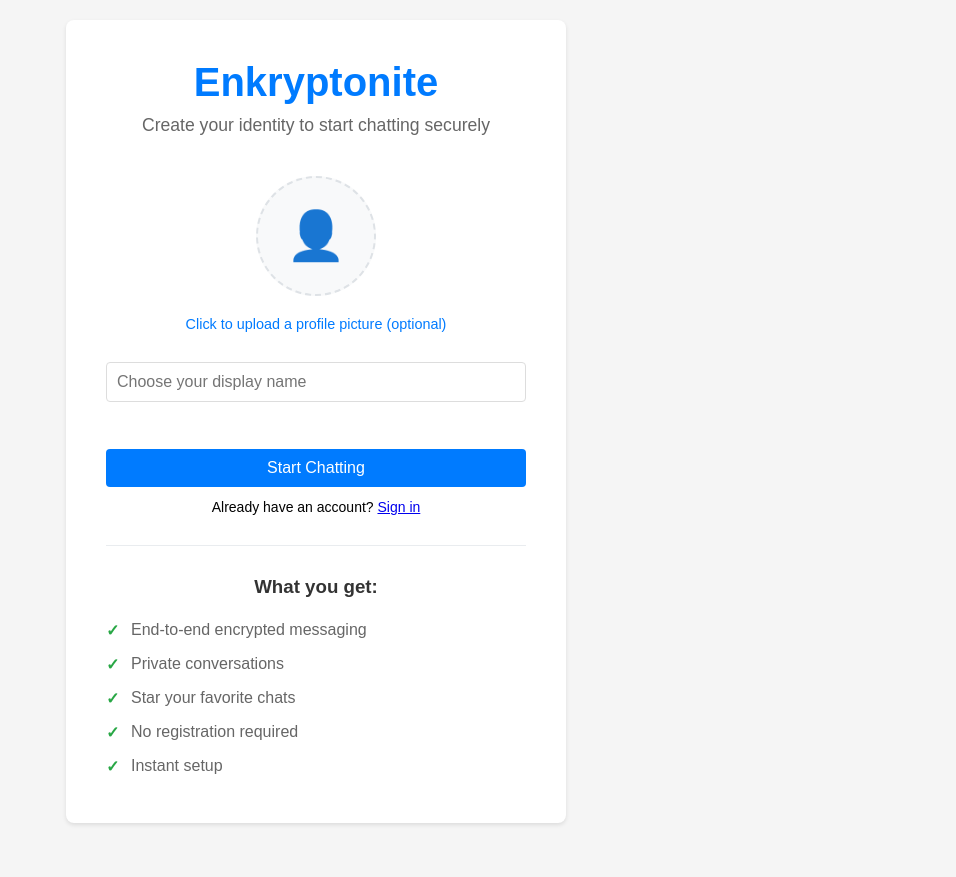
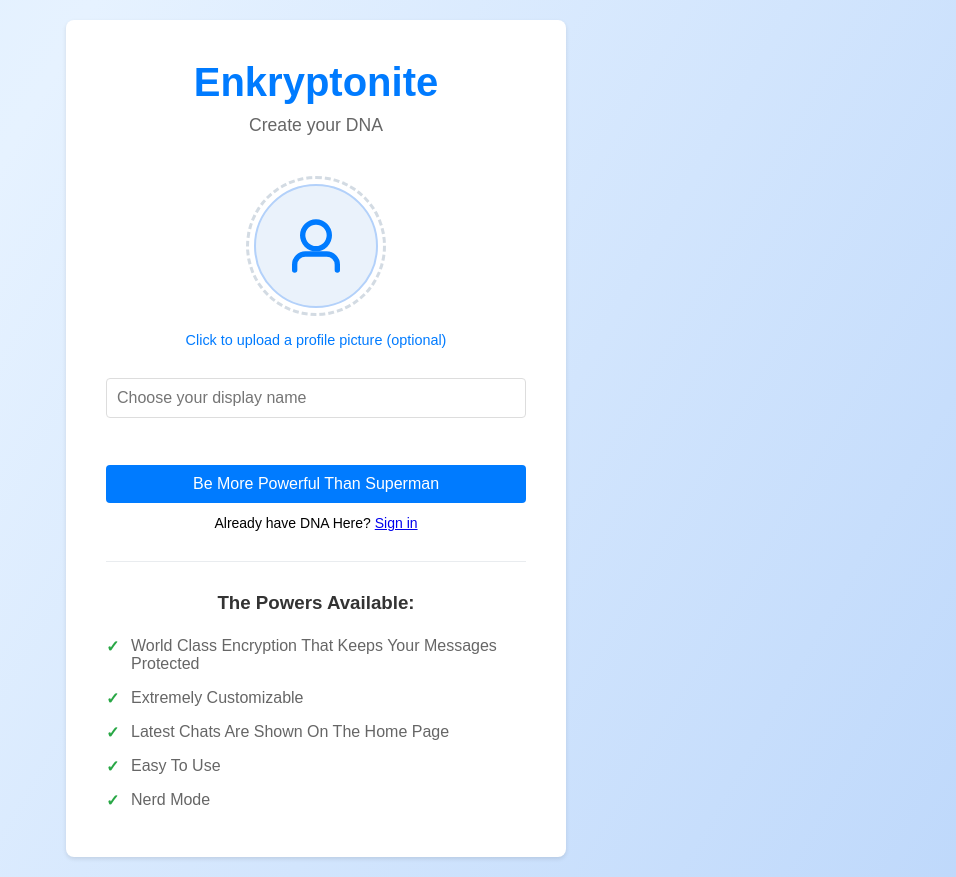
Before and after one commit to thejavamonster/chat-app, a website: page public/welcome.html in a window 1280 px wide. Shown: the whole page, without its empty margins (324-1280 px from the left). Before the commit the page ends 843 px from the top, so only its background shows below. Drawn offline with Linux system fonts and the light colour scheme.

Commit message:
Update welcome.html

```diff
--- a/public/welcome.html
+++ b/public/welcome.html
@@ -13,12 +13,26 @@
 
         body {
             font-family: Arial, sans-serif;
-            background-color: #f5f5f5;
+            background: linear-gradient(120deg, #cbe5ff 0%, #e6f2ff 50%, #b3d1fa 100%);
+            background-size: 200% 200%;
+            animation: shimmerBG 8s ease-in-out infinite;
             min-height: 100vh;
             display: flex;
             align-items: center;
             justify-content: center;
             padding: 20px;
+        }
+
+        @keyframes shimmerBG {
+            0% {
+                background-position: 0% 50%;
+            }
+            50% {
+                background-position: 100% 50%;
+            }
+            100% {
+                background-position: 0% 50%;
+            }
         }
 
         .welcome-container {
@@ -49,19 +63,15 @@
         }
 
         .profile-pic-container {
-            width: 120px;
-            height: 120px;
+            width: 140px;
+            height: 140px;
             border-radius: 50%;
-            margin: 0 auto 20px;
-            background: #f8f9fa;
-            border: 2px dashed #dee2e6;
+            border: 3px dashed #d3dbe3;
             display: flex;
             align-items: center;
             justify-content: center;
-            cursor: pointer;
-            transition: all 0.2s;
-            position: relative;
-            overflow: hidden;
+            margin: 0 auto 16px auto;
+            background: none;
         }
 
         .profile-pic-container:hover {
@@ -195,16 +205,46 @@
                 height: 100px;
             }
         }
+
+        /* Replace the emoji with a clean SVG icon for profile upload */
+        .profile-pic-label {
+            display: flex;
+            align-items: center;
+            justify-content: center;
+            width: 124px;
+            height: 124px;
+            border-radius: 50%;
+            background: #eaf2fb;
+            border: 2px solid #b3d1fa;
+            cursor: pointer;
+            margin: 0;
+            transition: box-shadow 0.2s;
+            outline: none !important;
+        }
+        .profile-pic-label:focus,
+        .profile-pic-label:active {
+            outline: none !important;
+            border: 2px solid #b3d1fa;
+            box-shadow: none;
+        }
+        .profile-pic-label svg {
+            width: 64px;
+            height: 64px;
+            stroke: #007bff;
+            display: block;
+        }
     </style>
 </head>
 <body>
     <div class="welcome-container">
         <div class="logo">Enkryptonite</div>
-        <p class="subtitle">Create your identity to start chatting securely</p>
+        <p class="subtitle">Create your DNA</p>
 
         <div class="profile-section">
             <div class="profile-pic-container" id="profilePicContainer">
-                <div class="profile-pic-placeholder">👤</div>
+                <label for="profilePicInput" class="profile-pic-label">
+                    <svg width="48" height="48" viewBox="0 0 24 24" fill="none" stroke="#007bff" stroke-width="2" stroke-linecap="round" stroke-linejoin="round"><circle cx="12" cy="8" r="5"/><path d="M20 21v-2a4 4 0 0 0-4-4H8a4 4 0 0 0-4 4v2"/></svg>
+                </label>
             </div>
             <p class="upload-text">Click to upload a profile picture (optional)</p>
             <input type="file" id="profilePicInput" accept="image/*" style="display: none;">
@@ -214,35 +254,35 @@
         <div class="form-section" id="registerSection">
             <input type="text" id="nameInput" class="name-input" placeholder="Choose your display name" maxlength="32">
             <div id="errorMessage" class="error-message"></div>
-            <button id="startBtn" class="start-btn">Start Chatting</button>
-            <p style="margin-top:12px;font-size:14px;">Already have an account? <a href="#" id="showSignIn">Sign in</a></p>
+            <button id="startBtn" class="start-btn">Be More Powerful Than Superman</button>
+            <p style="margin-top:12px;font-size:14px;">Already have DNA Here? <a href="#" id="showSignIn">Sign in</a></p>
         </div>
 
         <!-- Sign-in form (hidden by default) -->
         <div class="form-section" id="signInSection" style="display:none;">
             <input type="text" id="signInName" class="name-input" placeholder="Display name" maxlength="32" style="margin-bottom:10px;">
-            <input type="text" id="signInCode" class="name-input" placeholder="Secret word (not 4-digit code)" style="margin-bottom:6px;">
+            <input type="text" id="signInCode" class="name-input" placeholder="Secret word" style="margin-bottom:6px;">
             <label style="font-size:14px;display:flex;align-items:center;gap:6px;margin-bottom:10px;">
               <input type="checkbox" id="keepSignedIn"> Keep me signed in
             </label>
             <div id="signInError" class="error-message"></div>
             <button id="signInBtn" class="start-btn">Sign In</button>
-            <p style="margin-top:12px;font-size:14px;">New here? <a href="#" id="showRegister">Create account</a></p>
+            <p style="margin-top:12px;font-size:14px;">New here? <a href="#" id="showRegister">Create DNA</a></p>
         </div>
 
         <div id="loading" class="loading">
             <div class="spinner"></div>
-            <p style="margin-top: 10px; color: #666;">Setting up your account...</p>
+            <p style="margin-top: 10px; color: #666;">Setting up your DNA...</p>
         </div>
 
         <div class="features">
-            <h3>What you get:</h3>
+            <h3>The Powers Available:</h3>
             <ul class="feature-list">
-                <li>End-to-end encrypted messaging</li>
-                <li>Private conversations</li>
-                <li>Star your favorite chats</li>
-                <li>No registration required</li>
-                <li>Instant setup</li>
+                <li>World Class Encryption That Keeps Your Messages Protected</li>
+                <li>Extremely Customizable</li>
+                <li>Latest Chats Are Shown On The Home Page</li>
+                <li>Easy To Use</li>
+                <li>Nerd Mode</li>
             </ul>
         </div>
     </div>
```
